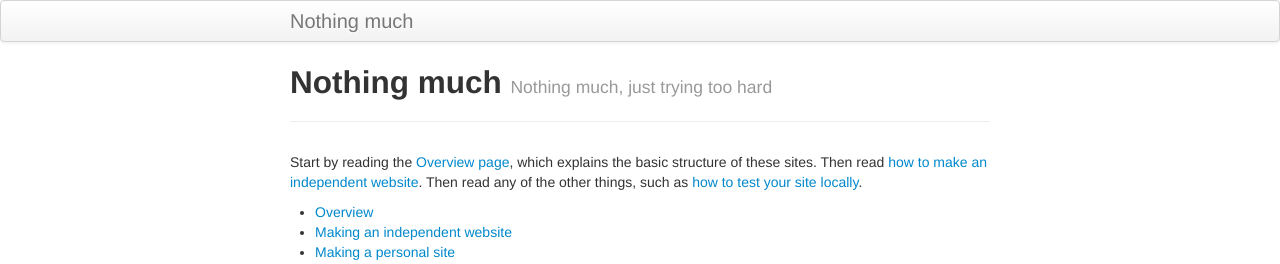
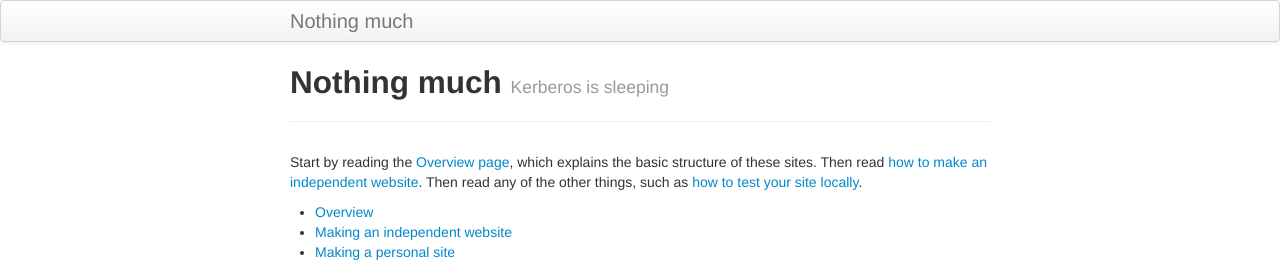
Before and after one commit to millefalcon/millefalcon.github.io, a Jekyll site: the page built from index.md, in a window 1280 px wide. Shown: the top 264 px of the page. Built offline with Jekyll 4.4.1, drawn with Linux system fonts in a browser that asks for light colours.

```diff
--- a/index.md
+++ b/index.md
@@ -1,7 +1,7 @@
 ---
 layout: page
 title: Nothing much
-tagline: Nothing much, just trying too hard
+tagline: Kerberos is sleeping
 description: Minimal tutorial on making a simple website with GitHub Pages
 ---
 
```
